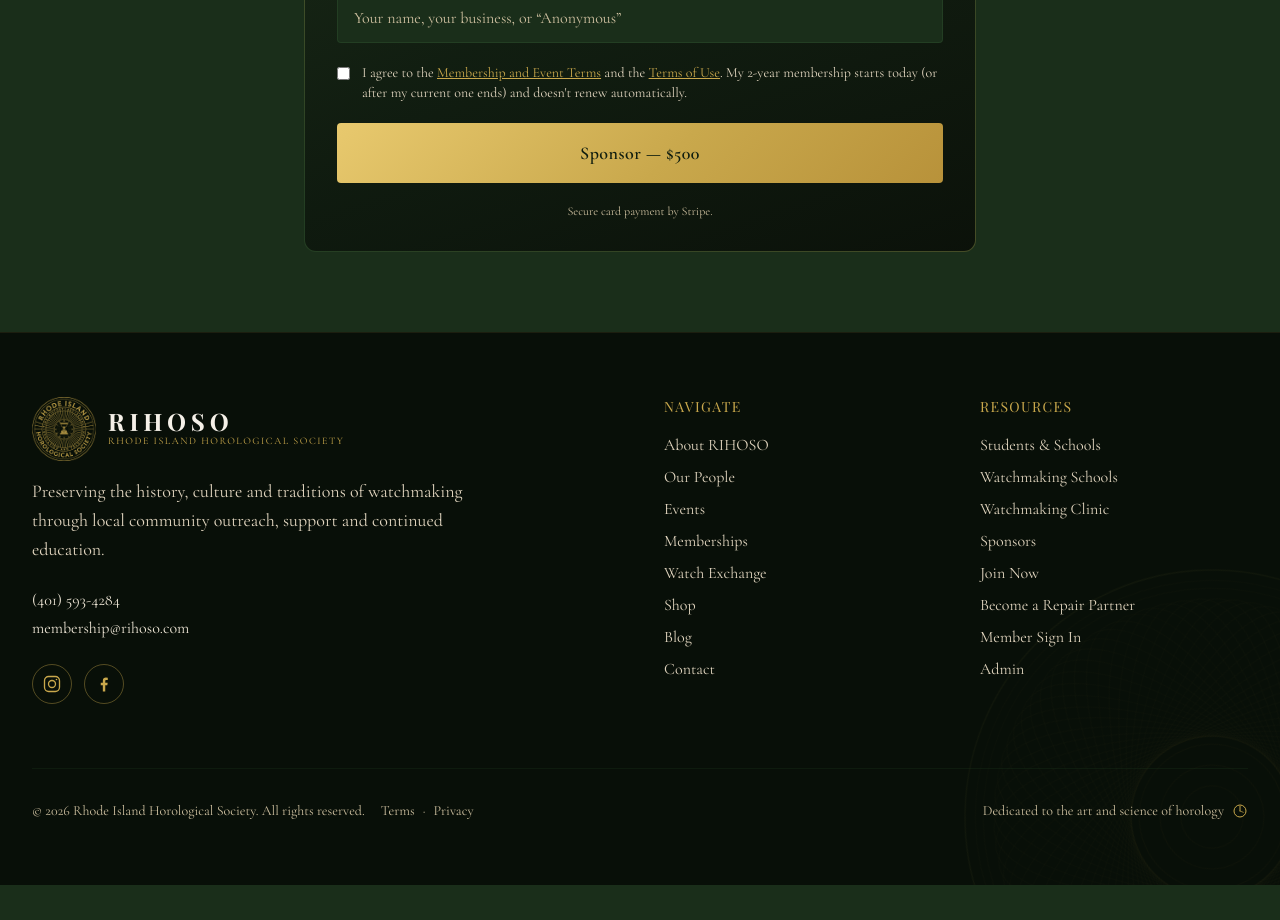
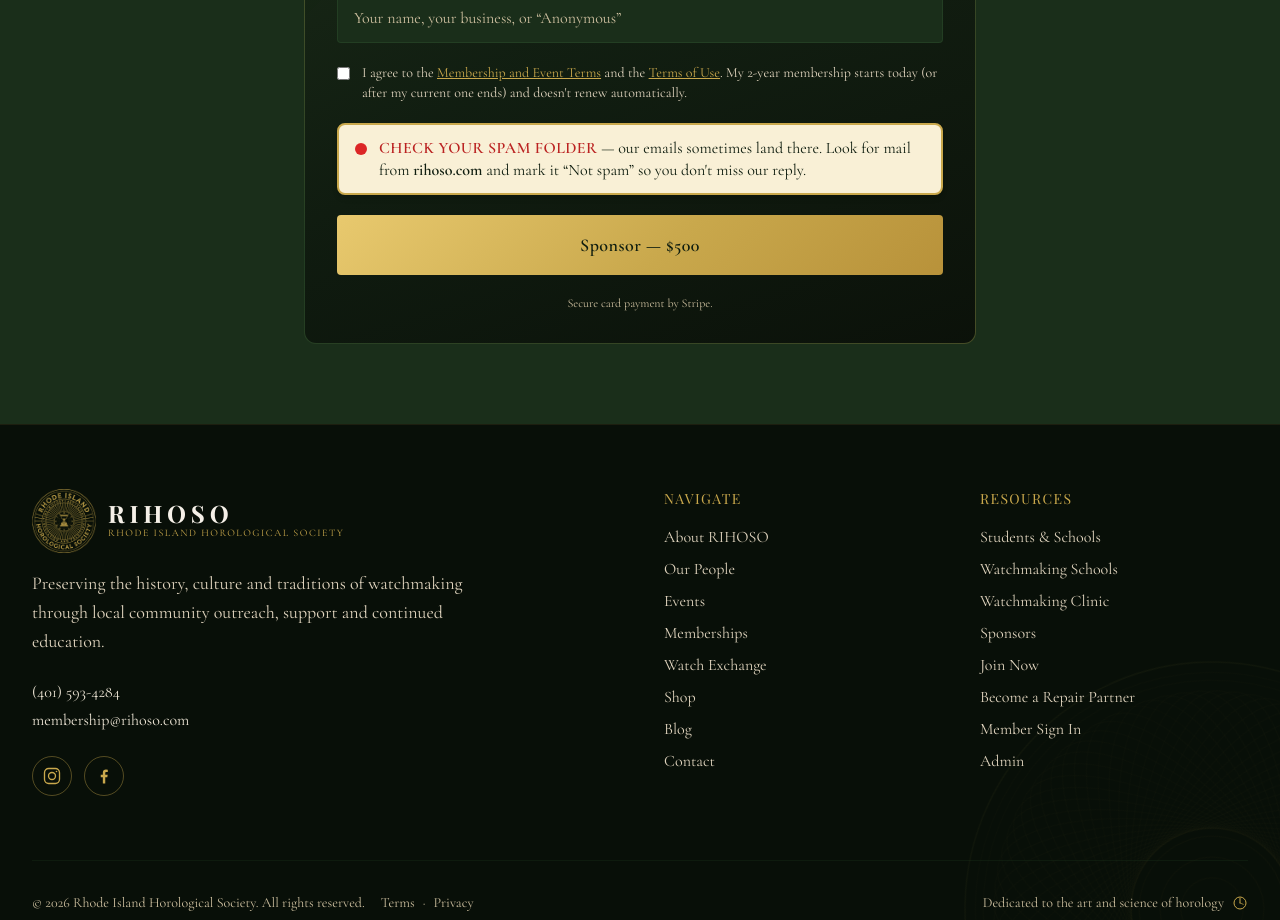
Before and after one commit to brandonsalomon-ui/rihoso-website, a Next.js app: page /sponsor in a window 1280 px wide. Shown: the part 1300-2220 px from the top of the page. Before the commit the page ends 2185 px from the top, so only its background shows below. Built offline with nearby package versions, Linux system fonts and the light colour scheme; a web font is replaced by a local one.

Commit message:
Add blinking spam-folder notice to forms

```diff
--- a/src/components/ClinicBookingForm.tsx
+++ b/src/components/ClinicBookingForm.tsx
@@ -4,6 +4,7 @@ import type { FormEvent } from "react";
 import { useMemo, useRef, useState } from "react";
 import { CLINIC_PRICE, dollars, OCCASIONS, priceGuests, TBD } from "@/lib/clinic";
 import { trackTikTok } from "@/lib/tiktok";
+import SpamNotice from "@/components/SpamNotice";
 
 const label = "block text-sm text-cream-200 mb-1";
 const inputClass =
@@ -370,6 +371,7 @@ export default function ClinicBookingForm() {
 
       {error && <p className="text-sm text-red-300">{error}</p>}
 
+      <SpamNotice />
       <button type="submit" disabled={sending} className="btn-gold w-full px-8 py-4 tracking-widest uppercase disabled:opacity-60">
         {sending ? "Opening secure payment…" : `Pay ${dollars(price.totalCents)} & book`}
       </button>
--- a/src/components/ClinicInquiryForm.tsx
+++ b/src/components/ClinicInquiryForm.tsx
@@ -3,6 +3,7 @@
 import type { FormEvent } from "react";
 import { useState } from "react";
 import { trackTikTok } from "@/lib/tiktok";
+import SpamNotice from "@/components/SpamNotice";
 
 const label = "block text-sm text-cream-200 mb-1";
 const inputClass =
@@ -90,6 +91,7 @@ export default function ClinicInquiryForm() {
 
       {error && <p className="text-sm text-red-300">{error}</p>}
 
+      <SpamNotice />
       <button
         type="submit"
         disabled={sending}
--- a/src/components/EventRsvp.tsx
+++ b/src/components/EventRsvp.tsx
@@ -5,6 +5,7 @@ import { useState } from "react";
 import Link from "next/link";
 import { Icon } from "./ornaments";
 import { trackTikTok } from "@/lib/tiktok";
+import SpamNotice from "@/components/SpamNotice";
 
 const inputClass =
   "w-full bg-forest-900/70 border border-forest-600/50 rounded px-4 py-3 text-cream-100 placeholder-cream-400 focus:outline-none focus:border-gold-400/60 transition-colors";
@@ -156,6 +157,7 @@ export default function EventRsvp({
             </p>
           )}
 
+          <SpamNotice />
           <div className="flex flex-wrap items-center gap-4">
             <button type="submit" disabled={status === "sending"} className="btn-gold px-8 py-3 rounded font-semibold tracking-wide disabled:opacity-60">
               {status === "sending" ? "Sending…" : "Send RSVP"}
--- a/src/components/MembershipSignup.tsx
+++ b/src/components/MembershipSignup.tsx
@@ -9,6 +9,7 @@ import { trackTikTok } from "@/lib/tiktok";
 import { SUPABASE_ANON_KEY, SUPABASE_URL } from "@/lib/supabase/config";
 import { createClient } from "@/lib/supabase/browser";
 import { GuillocheRosette, Icon, type IconName } from "./ornaments";
+import SpamNotice from "@/components/SpamNotice";
 
 const TIER_ICON: Record<string, IconName> = { member: "tradition" };
 
@@ -404,6 +405,7 @@ export default function MembershipSignup() {
               </p>
             )}
 
+            <SpamNotice />
             <button
               type="submit"
               disabled={status === "sending" || account === undefined}
--- /dev/null
+++ b/src/components/SpamNotice.tsx
@@ -0,0 +1,24 @@
+// Blinking "check your spam folder" notice shown above the submit button on
+// every form where the visitor expects an email back from RIHOSO.
+// Self-contained colors so it reads on both the dark green and light sections.
+export default function SpamNotice({ className = "" }: { className?: string }) {
+  return (
+    <div
+      role="note"
+      className={`flex items-start gap-3 rounded-lg border-2 border-gold-400 bg-gold-100 px-4 py-3 text-left text-forest-900 shadow-md ${className}`}
+    >
+      <span className="relative mt-1.5 flex h-3 w-3 shrink-0" aria-hidden="true">
+        <span className="absolute inline-flex h-full w-full rounded-full bg-red-500 opacity-75 motion-safe:animate-ping" />
+        <span className="relative inline-flex h-3 w-3 rounded-full bg-red-600" />
+      </span>
+      <p className="text-base leading-snug">
+        <strong className="font-semibold uppercase tracking-wide text-red-700 motion-safe:animate-pulse">
+          Check your spam folder
+        </strong>{" "}
+        &mdash; our emails sometimes land there. Look for mail from{" "}
+        <span className="whitespace-nowrap font-semibold">rihoso.com</span> and mark it &ldquo;Not spam&rdquo; so you
+        don&apos;t miss our reply.
+      </p>
+    </div>
+  );
+}
--- a/src/components/SponsorTonightForm.tsx
+++ b/src/components/SponsorTonightForm.tsx
@@ -4,6 +4,7 @@ import type { FormEvent } from "react";
 import { useState } from "react";
 import { SPONSOR_LEVELS, SPONSOR_TERM_MONTHS, type SponsorLevelId } from "@/lib/sponsorship";
 import { GuillocheRosette } from "./ornaments";
+import SpamNotice from "@/components/SpamNotice";
 
 const inputClass =
   "w-full bg-forest-800 border border-forest-600/50 rounded px-4 py-3 text-cream-100 placeholder-cream-400 focus:outline-none focus:border-gold-400/60 transition-colors";
@@ -122,6 +123,7 @@ export default function SponsorTonightForm() {
           </p>
         )}
 
+        <SpamNotice />
         <button type="submit" disabled={sending} className="btn-gold w-full py-4 rounded font-semibold tracking-wide text-lg disabled:opacity-60">
           {sending ? "Opening secure payment…" : `Sponsor — ${selected.price}`}
         </button>
--- a/src/components/StudentInterestForm.tsx
+++ b/src/components/StudentInterestForm.tsx
@@ -3,6 +3,7 @@
 import type { FormEvent } from "react";
 import Link from "next/link";
 import { useState } from "react";
+import SpamNotice from "@/components/SpamNotice";
 
 const DAYS = ["Monday", "Tuesday", "Wednesday", "Thursday", "Friday", "Saturday", "Sunday"];
 const TIMES = ["After school (3–5 pm)", "Early evening (5–7 pm)", "Evening (7–9 pm)", "Weekend daytime"];
@@ -205,6 +206,7 @@ export default function StudentInterestForm() {
       </p>
 
       {error && <p className="text-sm text-red-300" role="alert">{error}</p>}
+      <SpamNotice />
       <button disabled={sending} className="btn-gold w-full px-8 py-4 tracking-widest uppercase disabled:opacity-60">
         {sending ? "Sending…" : "Send"}
       </button>
```
